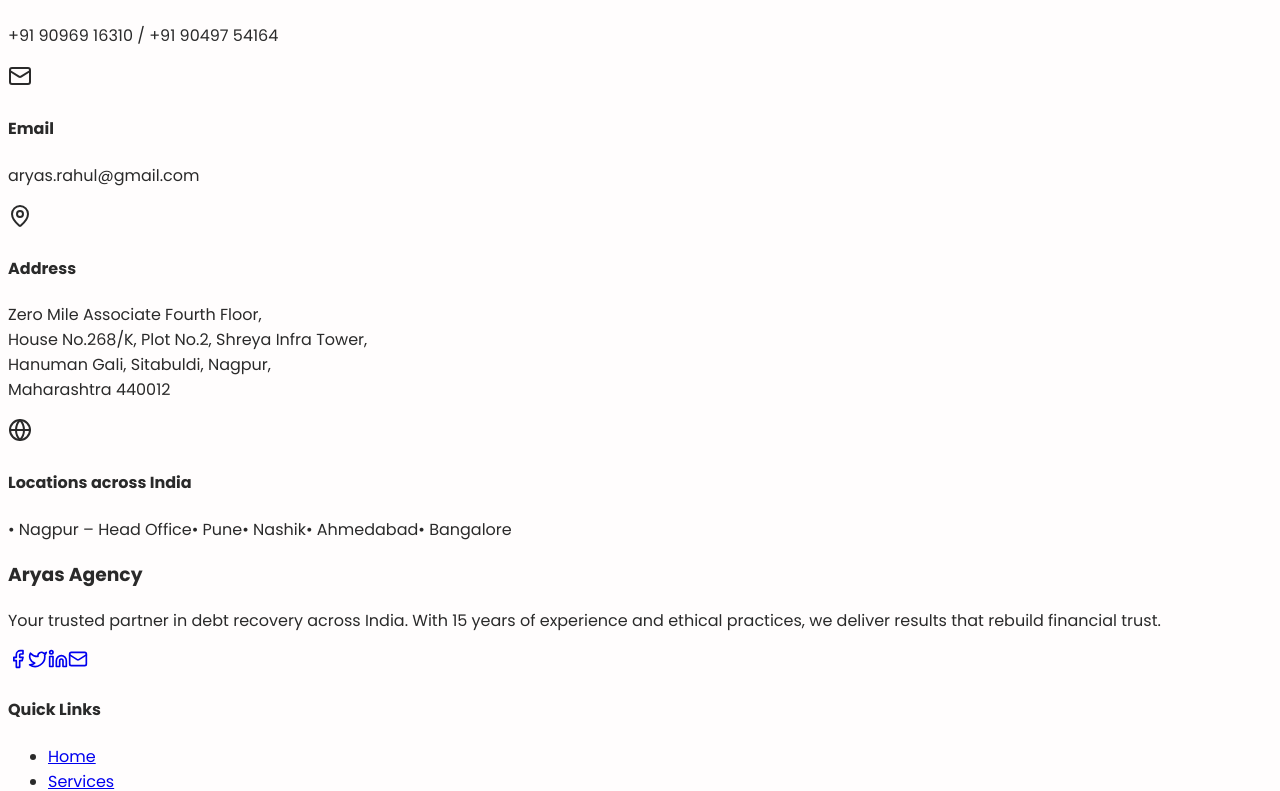
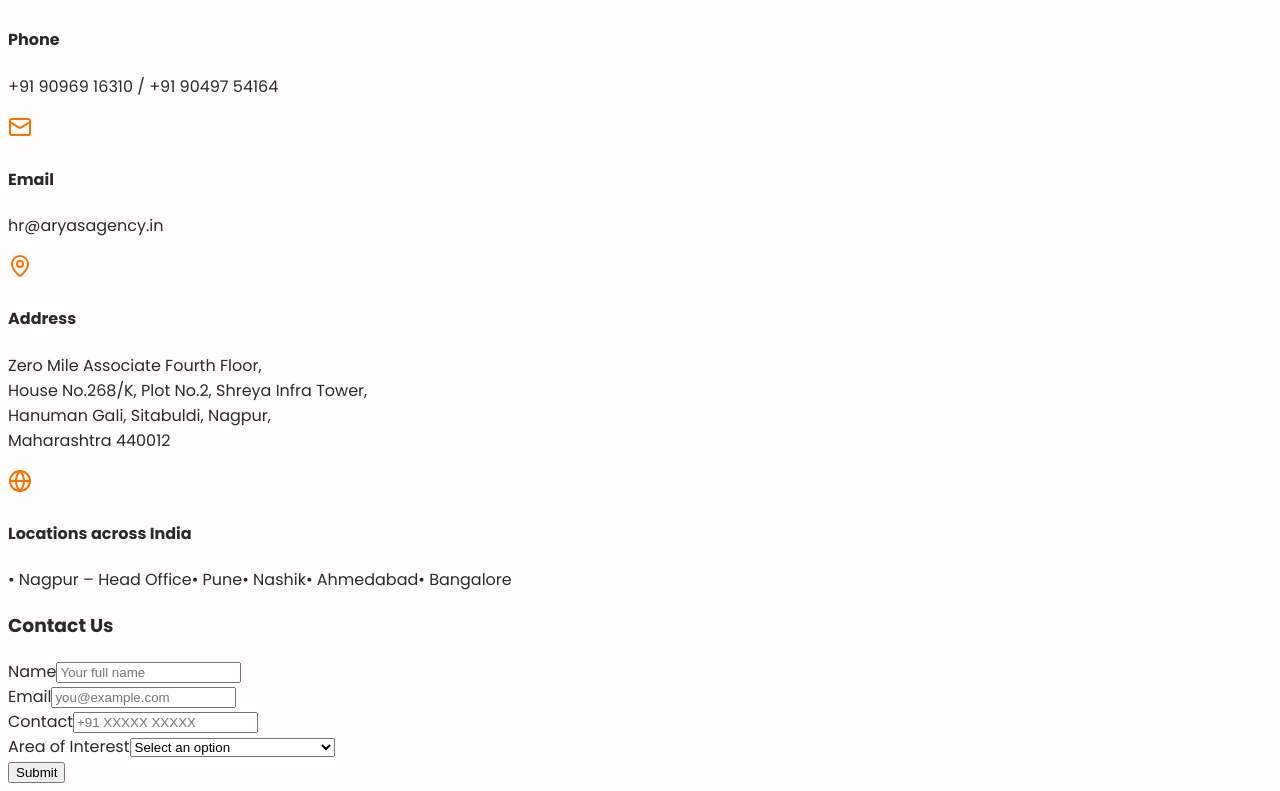
Before and after one commit to Nehan21-Gaidhani/AryasAgency, a React (Vite) app in the folder client/: page /contact in a window 1280 px wide. Shown: the part 1009-1800 px from the top of the page. Built offline with nearby package versions, Linux system fonts and the light colour scheme.

Commit message:
updated all pages

```diff
--- a/client/src/components/Footer.tsx
+++ b/client/src/components/Footer.tsx
@@ -2,8 +2,8 @@ import { Facebook, Twitter, Linkedin, Mail, Phone, MapPin } from "lucide-react";
 
 export default function Footer() {
   return (
-    <footer className="bg-[#BA0000] text-[#FFFFFF] py-16">
-      <div className="max-w-7xl mx-auto px-4 sm:px-6 lg:px-8">
+    <footer className="bg-[#1a1a1a] text-[#FFFFFF] py-16">
+      <div className=" mx-auto px-4 sm:px-6 lg:px-8">
         {/* Top grid section */}
         <div className="grid grid-cols-1 md:grid-cols-4 gap-8">
 
@@ -51,7 +51,7 @@ export default function Footer() {
 
               <div className="flex items-center">
                 <Mail className="text-[#FFFFFF] mr-3" size={16} />
-                <span>aryas.rahul@gmail.com</span>
+                <span>hr@aryasagency.in</span>
               </div>
 
               <div className="flex items-start">
@@ -80,8 +80,8 @@ export default function Footer() {
         </div>
 
         {/* Copyright */}
-        <div className="border-t border-[#F5C6C6] mt-12 pt-8 text-center">
-          <p className="text-[#FFE7E7] opacity-80 font-light text-sm">
+        <div className="border-t border-[#8d8d8d] mt-12 pt-8 text-center">
+          <p className="text-[#FFffff] opacity-80 font-light text-sm">
             © 2024 Aryas Agency. All rights reserved. | Proprietor: Rahul Vaidya
           </p>
         </div>
--- a/client/src/components/ServiceCard.tsx
+++ b/client/src/components/ServiceCard.tsx
@@ -1,5 +1,6 @@
 import { motion } from "framer-motion";
 import { LucideIcon } from "lucide-react";
+import { ChevronRight } from 'lucide-react';
 
 interface ServiceCardProps {
   title: string;
@@ -11,7 +12,7 @@ interface ServiceCardProps {
 export default function ServiceCard({ title, description, icon: Icon, className = "" }: ServiceCardProps) {
   return (
     <motion.div
-      className={`h-full flex flex-col justify-between bg-[#FFFDFD] p-8 rounded-2xl shadow-lg border-2 border-[#F5C6C6] hover:border-[#ba0000] transition-all duration-300 service-card ${className}`}
+      className={`h-full flex flex-col justify-between bg-[#FFFDFD] p-8 rounded-2xl shadow-[0_3px_6px_1px_rgba(0,0,0,0.1)] border-2 border-[#Ffffff] hover:border-[#ff7000] transition-all duration-300 service-card ${className}`}
       whileHover={{ y: -5 }}
       initial={{ opacity: 0, y: 20 }}
       animate={{ opacity: 1, y: 0 }}
@@ -19,14 +20,13 @@ export default function ServiceCard({ title, description, icon: Icon, className
     >
       <div>
         <div className="text-[#4B1A1A] text-4xl mb-6">
-          <Icon size={48} />
+          <Icon size={48} color="#ff7000" />
         </div>
         <h3 className="text-xl font-semibold text-[#2A2A2A] mb-4">{title}</h3>
         <p className="text-[#2A2A2A] font-light mb-4 leading-relaxed">{description}</p>
       </div>
-
-      <div className="text-[#ba0000] font-medium cursor-pointer hover:underline mt-4">
-        Learn More →
+      <div className="text-[#ff7000] font-medium cursor-pointer hover:text-[#2a2a2a] mt-4 flex items-center gap-1">
+        Learn More <ChevronRight size={20} />
       </div>
     </motion.div>
   );
--- a/client/src/components/TestimonialCard.tsx
+++ b/client/src/components/TestimonialCard.tsx
@@ -11,13 +11,13 @@ interface TestimonialCardProps {
 export default function TestimonialCard({ quote, name, position, imageUrl }: TestimonialCardProps) {
   return (
     <motion.div
-      className="bg-[#FFFDFD] p-8 rounded-2xl border border-[#F5C6C6]"
+      className="bg-[#FFFfff] p-8 rounded-2xl border-t-4 border-[#ff7000] shadow-[0_3px_6px_1px_rgba(0,0,0,0.1)]"
       initial={{ opacity: 0, y: 20 }}
       animate={{ opacity: 1, y: 0 }}
       transition={{ duration: 0.5 }}
     >
       <div className="text-[#4B1A1A] text-2xl mb-4">
-        <Quote size={24} />
+        <Quote size={24} color="#ff7000"/>
       </div>
       <p className="text-[#2A2A2A] font-light mb-6 italic leading-relaxed">
         "{quote}"
--- a/client/src/pages/Contact.tsx
+++ b/client/src/pages/Contact.tsx
@@ -1,36 +1,40 @@
 import { motion } from "framer-motion";
-import { Mail, Phone, MapPin, Map ,Globe } from "lucide-react"; // <-- Added `Map`
+import { Mail, Phone, MapPin, Globe } from "lucide-react";
 
 export default function Contact() {
   return (
-    <div className="bg-[#FFFDFD] overflow-x-hidden min-h-screen pt-24">
-      <section className="py-20 bg-[#fceeee]">
-        <div className="max-w-4xl mx-auto px-4 sm:px-8 lg:px-12">
+    <div className="bg-[#FFFDFD] overflow-x-hidden min-h-screen pt-14">
+      <section className="py-20 bg-white">
+        <div className="max-w-6xl mx-auto px-4 sm:px-8 lg:px-12">
           {/* Hero */}
           <motion.div
             initial={{ opacity: 0, y: 20 }}
             animate={{ opacity: 1, y: 0 }}
             transition={{ duration: 0.8 }}
-            className="text-center"
+            className="text-center mb-16"
           >
-            <h2 className="text-4xl sm:text-5xl font-bold text-[#2A2A2A] mb-6 leading-tight">
+            <h2 className="text-4xl sm:text-5xl font-bold text-[#2A2A2A] mb-4">
               Contact Info
             </h2>
-            <p className="text-lg text-[#2A2A2A] font-light mb-12">
+            <p className="text-lg text-[#2A2A2A] font-light">
               Feel free to reach out to us for inquiries, support, or collaboration.
             </p>
           </motion.div>
 
-          {/* Info Blocks */}
+          {/* Two Column Layout */}
+          <div className="grid md:grid-cols-2 gap-12">
+            {/* Get in Touch */}
             <motion.div
               initial={{ opacity: 0, y: 20 }}
               animate={{ opacity: 1, y: 0 }}
               transition={{ duration: 0.8, delay: 0.2 }}
-            className="space-y-8 text-[#2A2A2A] text-base font-light max-w-xl mx-auto"
+              className="space-y-8 text-[#2A2A2A] text-base font-light"
             >
+              <h3 className="text-2xl font-semibold text-[#2A2A2A] mb-4">Get in Touch</h3>
+
               {/* Phone */}
               <div className="flex items-start gap-4">
-              <Phone className="text-[#BA0000]" size={24} />
+                <Phone size={24} color="#ff7000" />
                 <div>
                   <h4 className="text-lg font-semibold">Phone</h4>
                   <p>+91 90969 16310 / +91 90497 54164</p>
@@ -39,16 +43,16 @@ export default function Contact() {
 
               {/* Email */}
               <div className="flex items-start gap-4">
-              <Mail className="text-[#BA0000]" size={24} />
+                <Mail size={24} color="#ff7000" />
                 <div>
                   <h4 className="text-lg font-semibold">Email</h4>
-                <p>aryas.rahul@gmail.com</p>
+                  <p>hr@aryasagency.in</p>
                 </div>
               </div>
 
               {/* Address */}
               <div className="flex items-start gap-4">
-              <MapPin className="text-[#BA0000]" size={24} />
+                <MapPin size={24} color="#ff7000" />
                 <div>
                   <h4 className="text-lg font-semibold">Address</h4>
                   <p>
@@ -60,9 +64,9 @@ export default function Contact() {
                 </div>
               </div>
 
-            {/* Locations across India */}
+              {/* Locations */}
               <div className="flex items-start gap-4">
-              <Globe className="text-[#BA0000]" size={24} />
+                <Globe size={24} color="#ff7000" />
                 <div>
                   <h4 className="text-lg font-semibold">Locations across India</h4>
                   <p className="flex flex-wrap gap-4 text-sm mt-1">
@@ -75,6 +79,62 @@ export default function Contact() {
                 </div>
               </div>
             </motion.div>
+
+            {/* Contact Us Form */}
+            <motion.div
+              initial={{ opacity: 0, y: 20 }}
+              animate={{ opacity: 1, y: 0 }}
+              transition={{ duration: 0.8, delay: 0.4 }}
+              className="bg-[#ffffff] p-6 rounded-2xl shadow-[0_3px_6px_1px_rgba(0,0,0,0.1)]"
+            >
+              <h3 className="text-2xl font-semibold text-[#2A2A2A] mb-6">Contact Us</h3>
+              <form className="space-y-4">
+                <div>
+                  <label className="block text-sm font-medium text-gray-700">Name</label>
+                  <input
+                    type="text"
+                    className="w-full mt-1 p-2 border border-gray-300 rounded-md focus:outline-none focus:ring-2 focus:ring-[#ff7000]"
+                    placeholder="Your full name"
+                  />
+                </div>
+                <div>
+                  <label className="block text-sm font-medium text-gray-700">Email</label>
+                  <input
+                    type="email"
+                    className="w-full mt-1 p-2 border border-gray-300 rounded-lg focus:outline-none focus:ring-2 focus:ring-[#ff7000]"
+                    placeholder="you@example.com"
+                  />
+                </div>
+                <div>
+                  <label className="block text-sm font-medium text-gray-700">Contact</label>
+                  <input
+                    type="tel"
+                    className="w-full mt-1 p-2 border border-gray-300 rounded-lg focus:outline-none focus:ring-2 focus:ring-[#ff7000]"
+                    placeholder="+91 XXXXX XXXXX"
+                  />
+                </div>
+                <div>
+                  <label className="block text-sm font-medium text-gray-700">Area of Interest</label>
+                  <select
+                    className="w-full mt-1 p-2 border border-gray-300 rounded-lg focus:outline-none focus:ring-2 focus:ring-[#ff7000]"
+                  >
+                    <option>Select an option</option>
+                    <option>Corporate Loan Recovery</option>
+                    <option>Personal Loan Recovery</option>
+                    <option>Cheque Bounce Follow-Up</option>
+                    <option>Legal Action Support</option>
+                    <option>Bank/NBFC Collection Support</option>
+                  </select>
+                </div>
+                <button
+                  type="submit"
+                  className="w-full mt-4 bg-[#ff7000] hover:bg-[#e65f00] text-white font-semibold py-2 px-4 rounded-lg transition duration-300"
+                >
+                  Submit
+                </button>
+              </form>
+            </motion.div>
+          </div>
         </div>
       </section>
     </div>
--- a/client/src/pages/Services.tsx
+++ b/client/src/pages/Services.tsx
@@ -37,7 +37,7 @@ export default function Services() {
   ];
 
   return (
-    <div className="py-20 pt-32 bg-[#FFFDFD] min-h-screen">
+    <div className="py-20 pt-32 bg-[#FFFfff] min-h-screen">
       <div className="max-w-7xl mx-auto px-4 sm:px-6 lg:px-8">
         <motion.div
           className="text-center mb-16"
```
Also changed, not shown: client/src/pages/About.tsx (+7 -7 lines), client/src/pages/Home.tsx (+5 -4 lines). Lines whose indentation alone changed are shown as unchanged.
